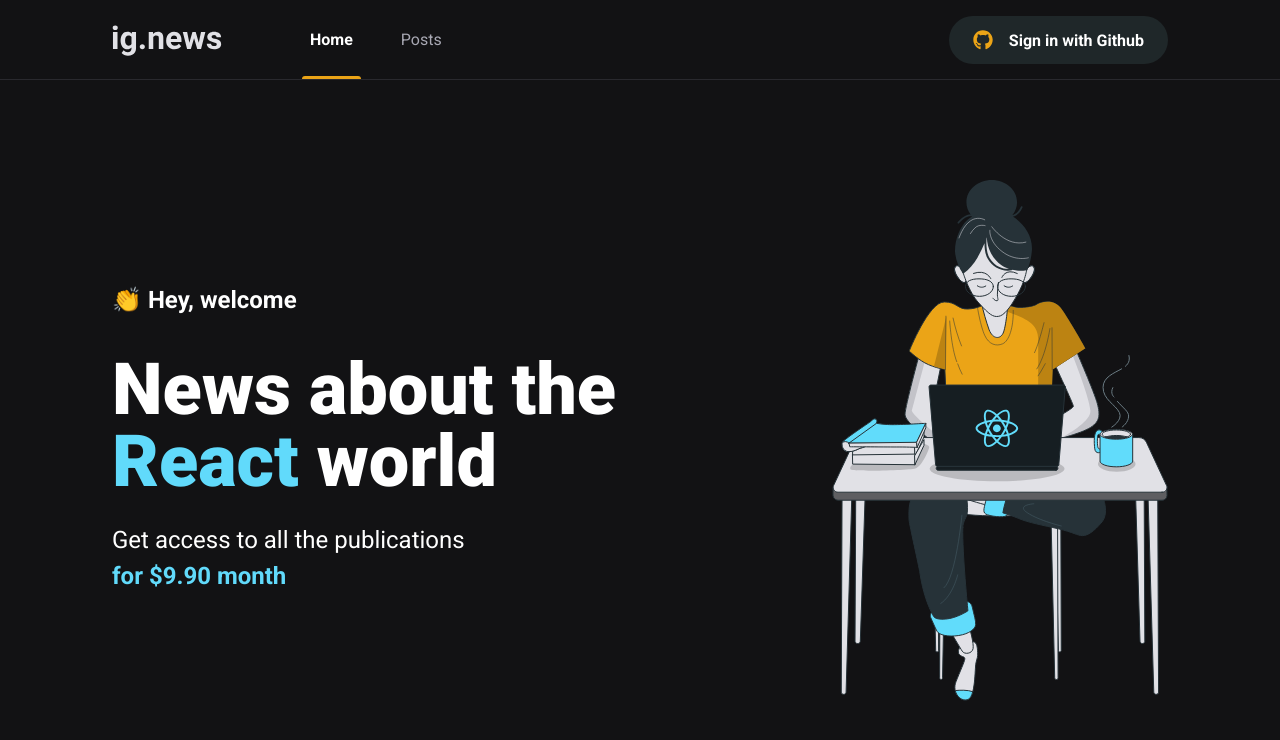
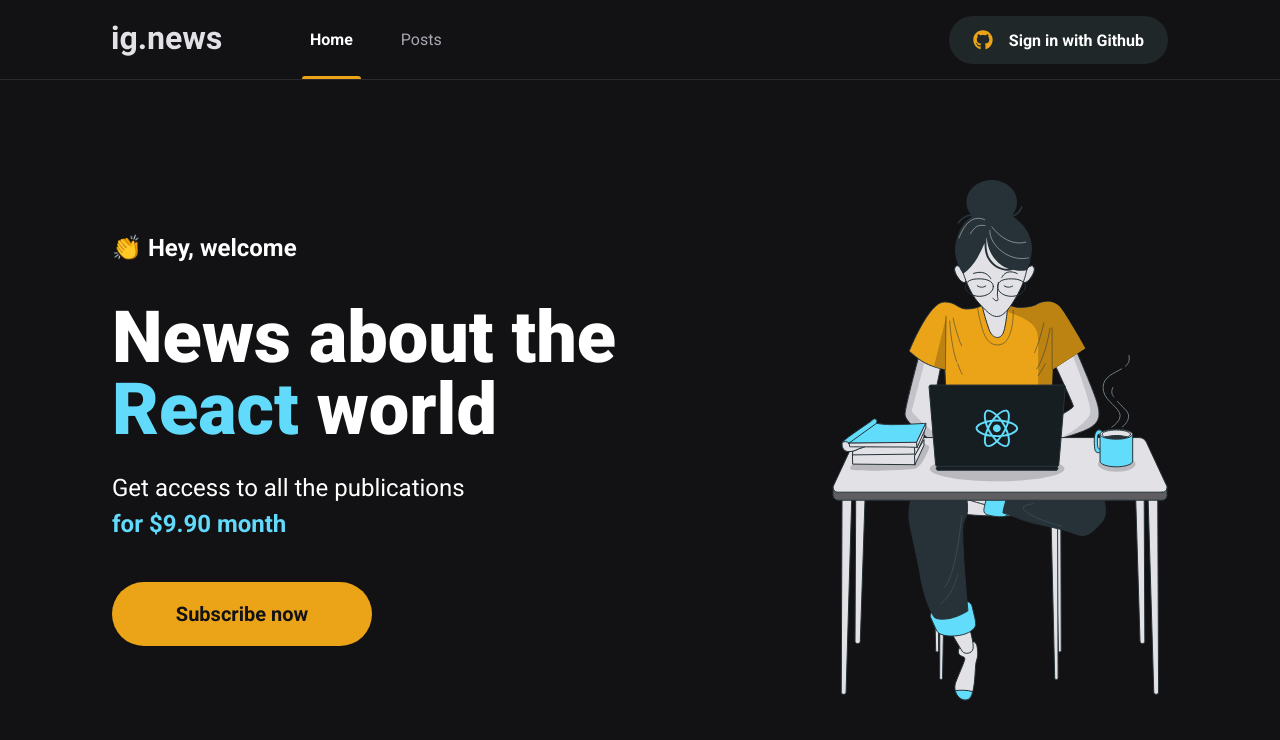
Before and after one commit to Luanfv/ignite-reactjs, a Next.js app in the folder ignews/: page / in a window 1280 px wide. Shown: the top 740 px of the page. Built offline with nearby package versions, Linux system fonts and the light colour scheme.

Commit message:
add: component subscribeButton

```diff
--- /dev/null
+++ b/ignews/src/components/SubscribeButton/index.tsx
@@ -0,0 +1,12 @@
+import styles from './styles.module.scss'
+
+export function SubscribeButton() {
+  return (
+    <button
+      type="button"
+      className={styles.subscribeButton}
+    >
+      Subscribe now
+    </button>
+  );
+}
--- /dev/null
+++ b/ignews/src/components/SubscribeButton/styles.module.scss
@@ -0,0 +1,20 @@
+.subscribeButton {
+  height: 4rem;
+  width: 260px;
+  border: 0;
+  border-radius: 2rem;
+  background-color: var(--yellow-500);
+  color: var(--gray-900);
+  font-size: 1.25rem;
+  font-weight: bold;
+
+  display: flex;
+  align-items: center;
+  justify-content: center;
+
+  transition: filter 0.2s;
+
+  &:hover {
+    filter: brightness(0.8);
+  }
+}
--- a/ignews/src/pages/home.module.scss
+++ b/ignews/src/pages/home.module.scss
@@ -38,4 +38,8 @@
       font-weight: bold;
     }
   }
+
+  button {
+    margin-top: 2.5rem;
+  }
 }
--- a/ignews/src/pages/index.tsx
+++ b/ignews/src/pages/index.tsx
@@ -1,5 +1,7 @@
 /* eslint-disable @next/next/no-img-element */
 import Head from 'next/head';
+
+import { SubscribeButton } from '../components/SubscribeButton';
 
 import styles from './home.module.scss';
 
@@ -22,6 +24,8 @@
             Get access to all the publications <br />
             <span>for $9.90 month</span>
           </p>
+
+          <SubscribeButton />
         </section>
 
         <img src="/images/avatar.svg" alt="Girl coding" />
```
